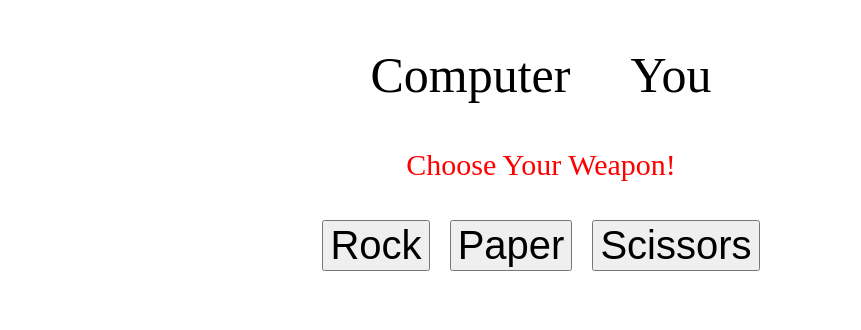
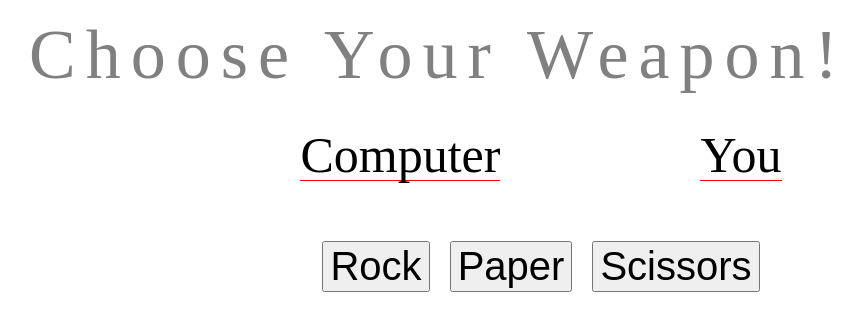
Before and after one commit to abdulqshabbir/rockPaperScissorsGUI, a plain HTML site: page index.html in a window 1280 px wide. Shown: the whole page, without its empty margins (99-960 px from the left). Drawn offline with Linux system fonts and the light colour scheme.

Commit message:
rock paper scissors images added to repository

```diff
--- a/index.html
+++ b/index.html
@@ -8,11 +8,11 @@
   </head>
   <body>
     <div id="container">
+      <div id="chooseYourWeapon">Choose Your Weapon!</div>
       <div id="players">
         <div id="computer">Computer</div>
         <div id="player">You</div>
       </div>
-      <div id="chooseYourWeapon">Choose Your Weapon!</div>
       <div class="buttons">
         <button id="rock">Rock</button>
         <button id="paper">Paper</button>
--- a/main.css
+++ b/main.css
@@ -1,3 +1,13 @@
+#chooseYourWeapon {
+  font-size: 70px;
+  color: grey;
+  font-weight: 100;
+  letter-spacing: 10px;
+  width: 80%;
+  margin: auto;
+  padding: 20px 0 20px 0;
+}
+
 #players {
   display: flex;
   justify-content: center;
@@ -7,14 +17,8 @@
 }
 
 #computer, #player {
-  padding: 50px 30px 50px 30px;
-}
-
-#chooseYourWeapon {
-  font-size: 30px;
-  color: red;
-  display: flex;
-  justify-content: center;
+  margin: 20px 100px 20px 100px;
+  border-bottom: solid 1px red;
 }
 
 .buttons {
```
Also changed, not shown: paper.jpg (added), rock.jpg (added), scissors.gif (added), 1 other file.
